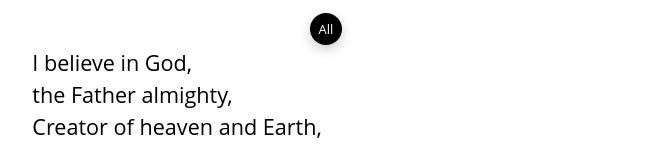
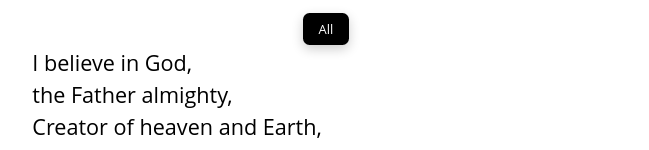
Before and after one commit to Mouzone/apostles-creed, a SvelteKit app: page / in a window 1280 px wide. Shown: the top 150 px of the page, without its empty margins (314-963 px from the left). Built offline with nearby package versions, Linux system fonts and the light colour scheme; a web font is replaced by a local one.

Commit message:
Change button to something more boxy

```diff
--- a/src/routes/+page.svelte
+++ b/src/routes/+page.svelte
@@ -145,7 +145,7 @@
 	}
 
 	button#mode {
-		width: 2.5em;
+		width: 3.5em;
 		height: 2.5em;
 
 		position: absolute;
@@ -155,7 +155,7 @@
 		border: none;
 		background-color: black;
 		color: white;
-		border-radius: 1.5em;
+		border-radius: 0.5em;
 
 		font-size: 0.6em;
 		box-shadow: 0 4px 12px rgba(0, 0, 0, 0.2);
```
